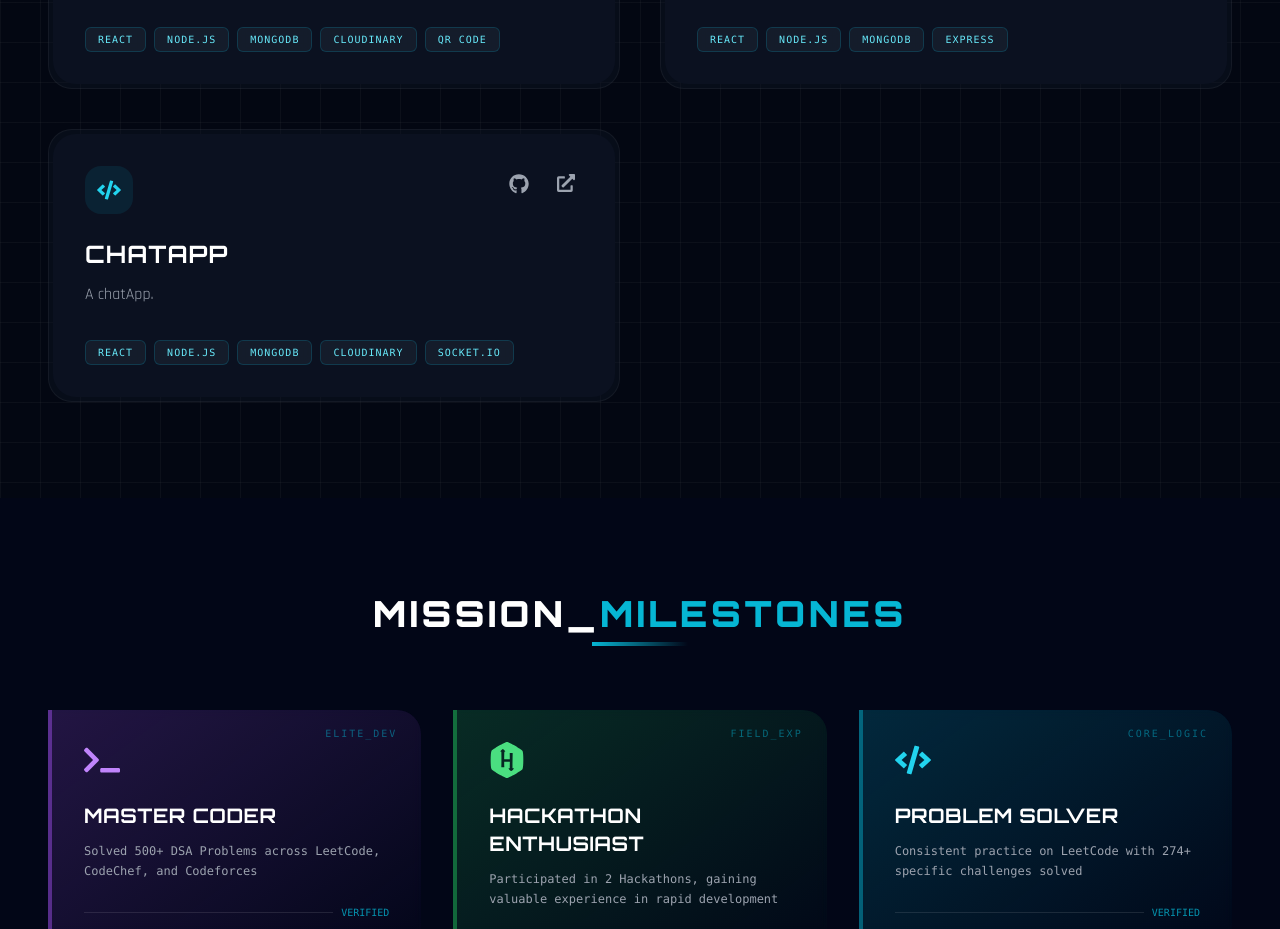
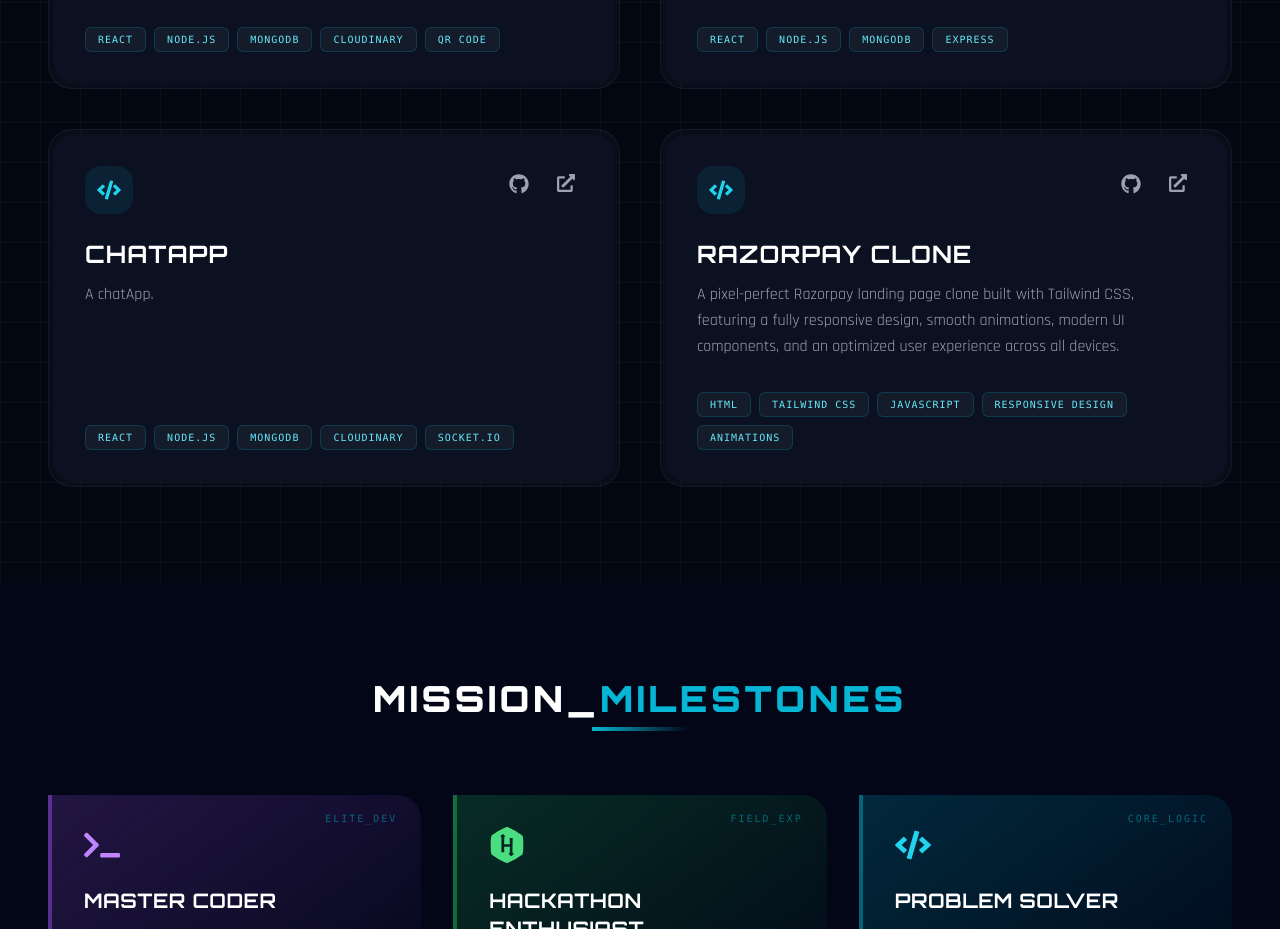
Before and after one commit to anuj-pal18/my_portfolio, a React (Vite) app: page / in a window 1280 px wide. Shown: the part 2840-3769 px from the top of the page. Built offline with nearby package versions, Linux system fonts and the light colour scheme.

Commit message:
new project is added (Frontend Project)

```diff
--- a/src/components/Projects.jsx
+++ b/src/components/Projects.jsx
@@ -26,6 +26,14 @@
     tech: ["React", "Node.js", "MongoDB", "Cloudinary", "Socket.io"],
     github: "https://github.com/anuj-pal18/chatappanuj.git",
     live: "https://chatappanuj.vercel.app/",
+  },
+  {
+    title: "Razorpay Clone",
+    description:
+      "A pixel-perfect Razorpay landing page clone built with Tailwind CSS, featuring a fully responsive design, smooth animations, modern UI components, and an optimized user experience across all devices.",
+    tech: ["HTML", "Tailwind CSS", "JavaScript", "Responsive Design", "Animations"],
+    github: "https://github.com/anuj-pal18/Razorpay-clone.git",
+    live: "https://razorpay-clone-gray.vercel.app/",
   }
 ];
 
```
